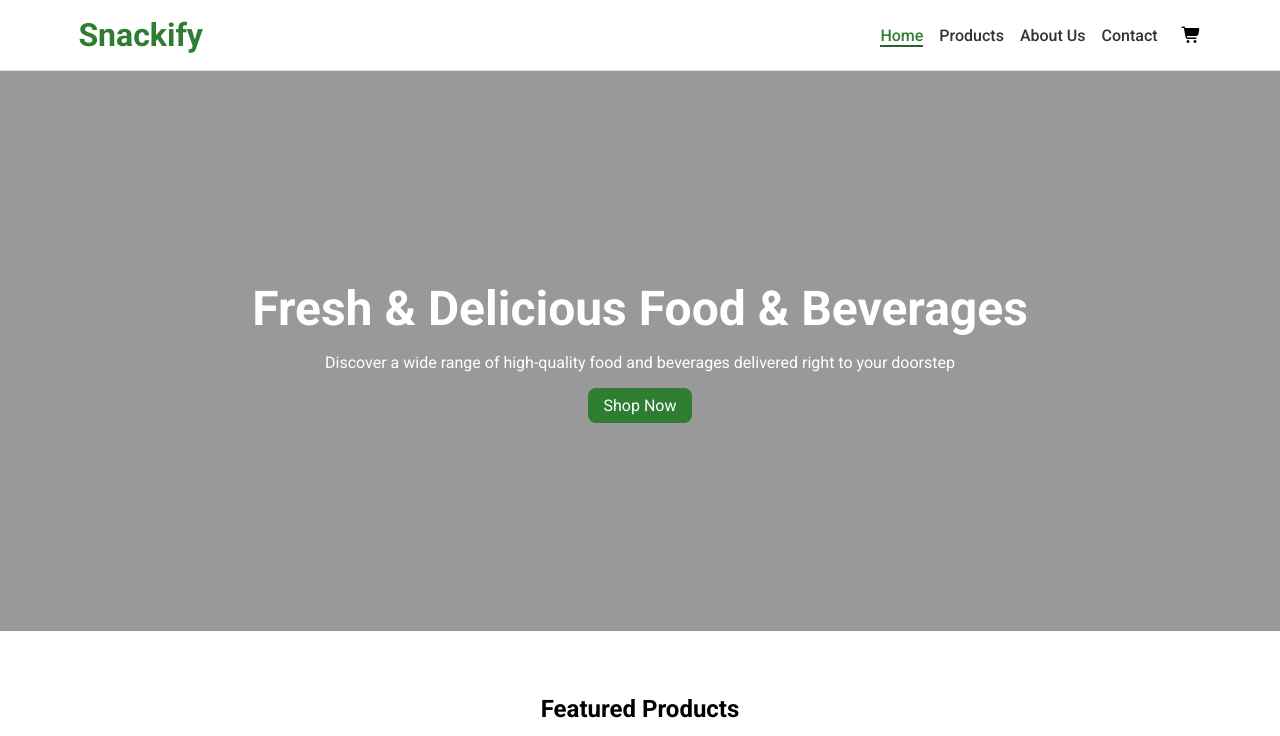
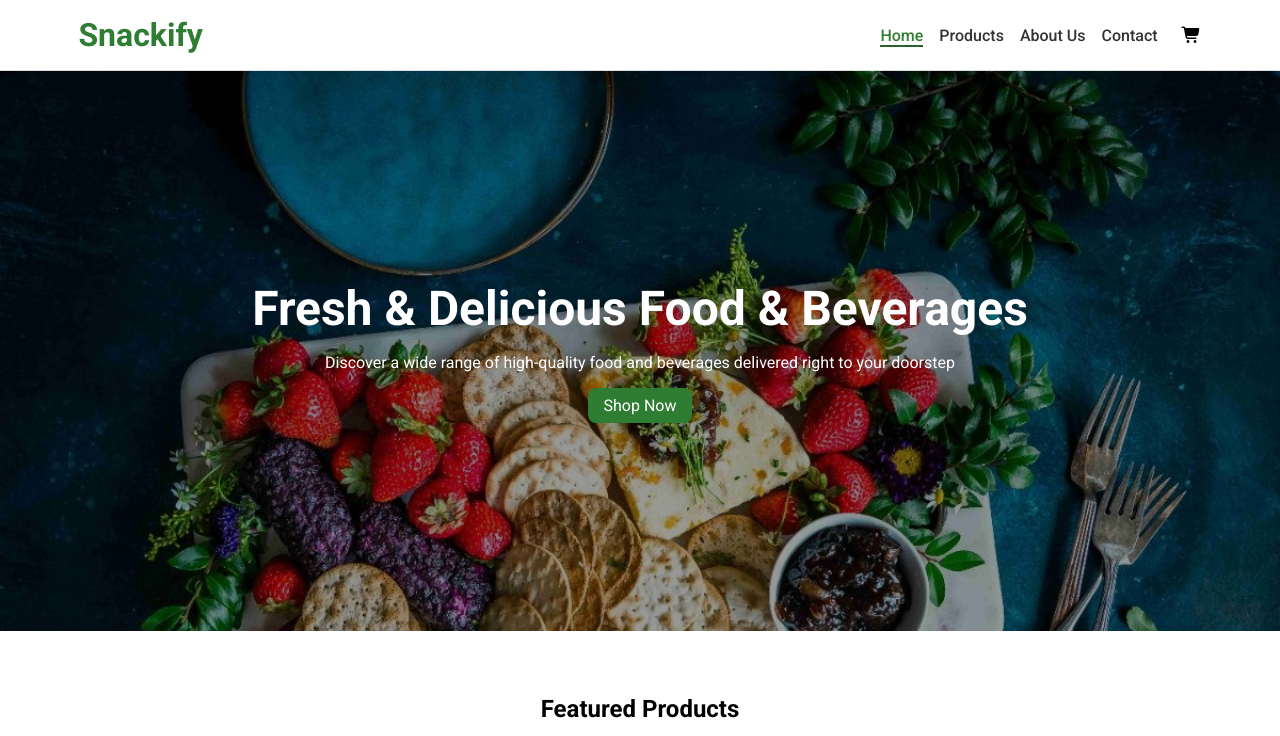
Before and after one commit to ziad-mohamed-dev/Snackify-Sprints-Project, a plain HTML site: page index.html in a window 1280 px wide. Shown: the top 736 px of the page. Drawn offline with Linux system fonts and the light colour scheme; the site is published under a folder, as on GitHub Pages, so addresses that start at the root find nothing.

Commit message:
fix: update image paths for hero section

```diff
--- a/css/style.css
+++ b/css/style.css
@@ -193,7 +193,7 @@ header > div.container .nav-cart nav ul li a.active::after {
 /* HERO */
 .hero {
 	padding: 2rem;
-	background-image: url("/assets/images/hero.jpg");
+	background-image: url("../assets/images/hero.jpg");
 	background-repeat: no-repeat;
 	background-size: cover;
 	height: 70dvh;
--- a/index.html
+++ b/index.html
@@ -25,7 +25,7 @@
 			rel="stylesheet"
 		/>
 		<!-- Website stylesheet -->
-		<link rel="preload" as="image" href="/assets/images/hero.jpg" />
+		<link rel="preload" as="image" href="./assets/images/hero.jpg" />
 		<link rel="stylesheet" href="css/style.css" />
 	</head>
 	<body>
```
